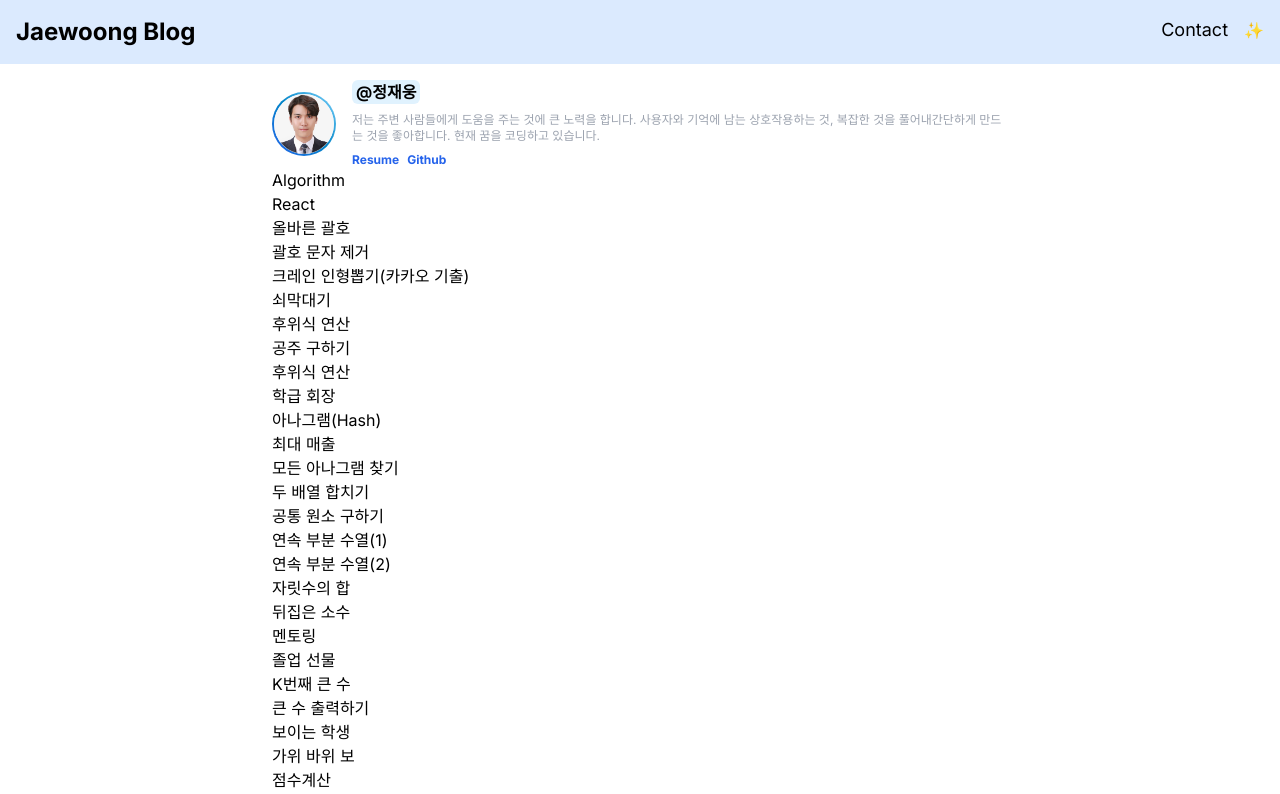
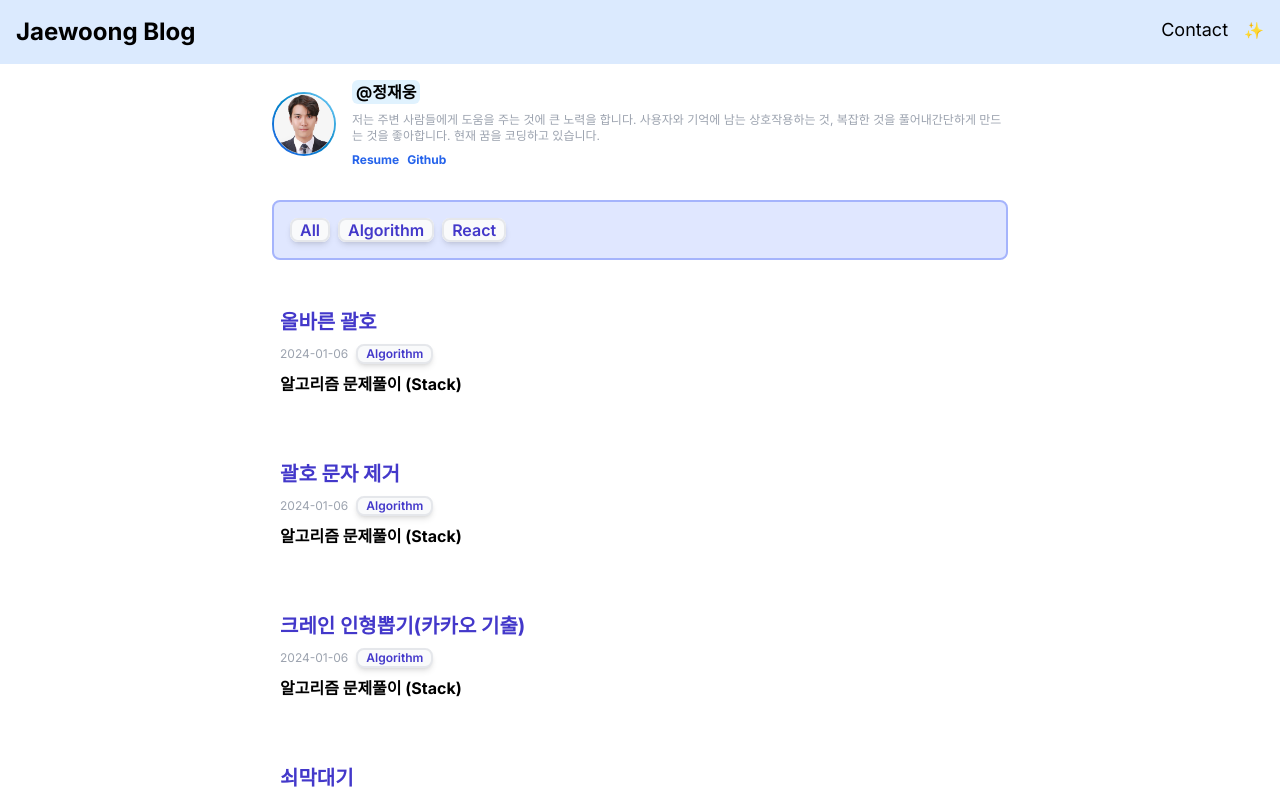
Before and after one commit to dixk3458/dev-blog, a Next.js app: page / in a window 1280 px wide. Shown: the top 794 px of the page. Built offline with nearby package versions, Linux system fonts and the light colour scheme.

Commit message:
FilterablePosts 스타일링

```diff
--- a/src/components/Categories.tsx
+++ b/src/components/Categories.tsx
@@ -1,3 +1,5 @@
+import TagSpan from './TagSpan';
+
 type Props = {
   categories: string[];
   selected: string;
@@ -6,12 +8,12 @@ type Props = {
 
 export default function Categories({ categories, selected, onClick }: Props) {
   return (
-    <section>
-      <ul>
+    <section className="mt-8">
+      <ul className="flex bg-indigo-100 gap-2 p-4 rounded-lg border-2 border-indigo-300">
         {categories.map(category => {
           return (
             <li key={category} onClick={() => onClick(category)}>
-              {category}
+              <TagSpan category={category} size="medium" />
             </li>
           );
         })}
--- a/src/components/FilterablePosts.tsx
+++ b/src/components/FilterablePosts.tsx
@@ -10,7 +10,7 @@ type Props = {
   categories: string[];
 };
 
-const ALL = 'ALL';
+const ALL = 'All';
 
 export default function FilterablePosts({ posts, categories }: Props) {
   const [selected, setSelected] = useState(ALL);
@@ -24,7 +24,7 @@ export default function FilterablePosts({ posts, categories }: Props) {
   return (
     <section>
       <Categories
-        categories={categories}
+        categories={[ALL, ...categories]}
         selected={selected}
         onClick={handleClick}
       />
--- a/src/components/PostLists.tsx
+++ b/src/components/PostLists.tsx
@@ -1,4 +1,5 @@
 import { Post } from '@/service/posts';
+import TagSpan from './TagSpan';
 
 type Props = {
   posts: Post[];
@@ -6,11 +7,29 @@ type Props = {
 
 export default function PostLists({ posts }: Props) {
   return (
-    <section>
+    <section className="mt-8">
       <ul>
-        {posts.map(post => {
-          return <li key={post.path}>{post.title}</li>;
-        })}
+        {posts.map(
+          ({ title, description, category, date, path, bookmarked }) => {
+            return (
+              <li
+                key={path}
+                className="my-8 py-4 px-2 rounded-lg hover:bg-indigo-100 duration-300"
+              >
+                <p className="text-base text-indigo-700 font-bold  md:text-lg lg:text-xl">
+                  {title}
+                </p>
+                <div className="flex items-center gap-2 mt-2">
+                  <time className="text-xs text-gray-400">{date}</time>
+                  <TagSpan category={category} size="small" />
+                </div>
+                <p className="text-sm font-bold mt-2 md:text-base">
+                  {description}
+                </p>
+              </li>
+            );
+          }
+        )}
       </ul>
     </section>
   );
--- /dev/null
+++ b/src/components/TagSpan.tsx
@@ -0,0 +1,26 @@
+type TagSize = 'small' | 'medium' | 'large';
+
+type Props = {
+  category: string;
+  size?: TagSize;
+};
+
+export default function TagSpan({ category, size = 'medium' }: Props) {
+  return <span className={getTagStyle(size)}>{category}</span>;
+}
+
+function getTagStyle(size: TagSize): string {
+  const baseStyle =
+    'bg-gray-50 px-2 text-indigo-700 font-semibold rounded-lg border-2 shadow-md cursor-pointer';
+
+  switch (size) {
+    case 'small':
+      return `${baseStyle} text-xs`;
+    case 'medium':
+      return `${baseStyle} text-base`;
+    case 'small':
+      return `${baseStyle} text-lg`;
+    default:
+      throw new Error(`Unsupported Size : ${size}`);
+  }
+}
```
